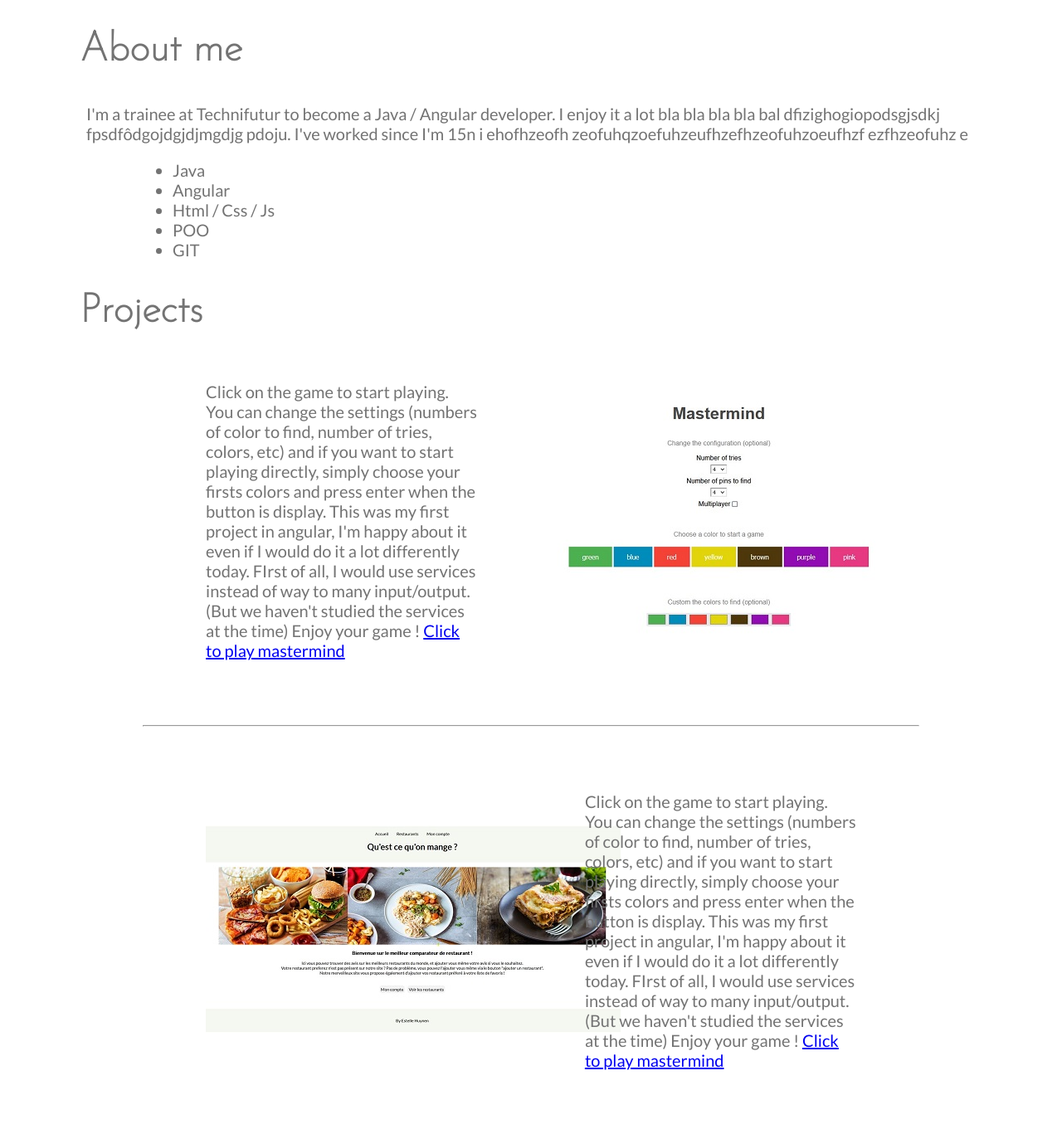
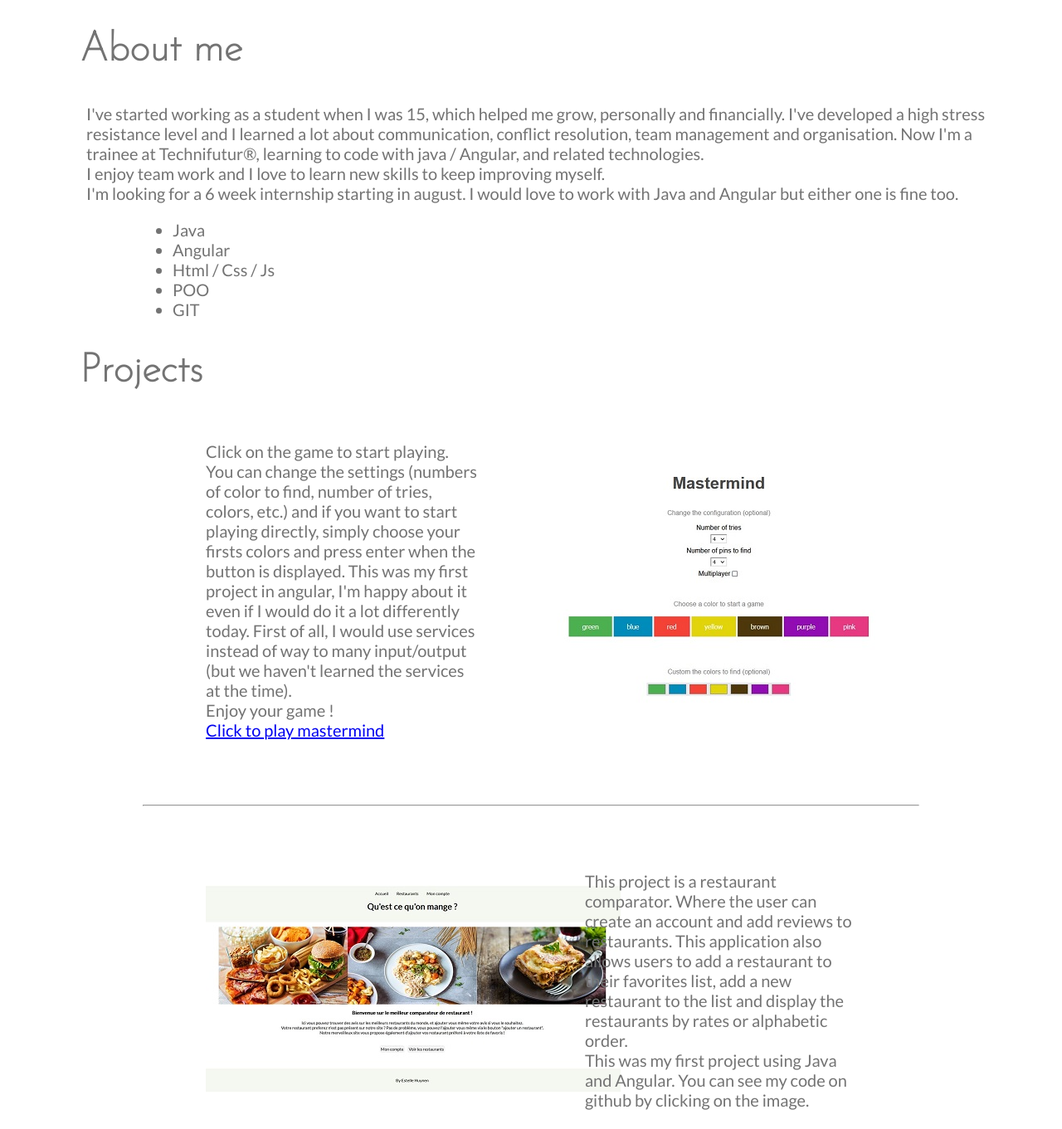
Before and after one commit to Esthuy/esthuy.github.io, a plain HTML site: page index.html in a window 1280 px wide. Shown: the part 800-2161 px from the top of the page at 83% size. Drawn offline with Linux system fonts and the light colour scheme; a web font is replaced by a local one.

Commit message:
projects

```diff
--- a/index.html
+++ b/index.html
@@ -11,6 +11,8 @@
 
 
     <!-- TODO  Ajouter cercle au dessus de portfolio et ligne de peinture sous titre-->
+    <!-- Titre avec couleur de fond  -->
+    <!-- Revoir orthographe et textes -->
 <header>
     <h2 class="name">Estelle Huynen</h2>
 
@@ -30,8 +32,9 @@
                 </h2>
             </div>
 
-            <p class="intro">I'm a junior fullstack developer, currently finishing my training at Technifutur®.
-                I'm working on Java and Angular, and I'm looking for a 6 week internship.
+            <p class="intro">I'm a 25 year old junior fullstack developer, currently finishing my training at Technifutur®.
+                I'm working on Java and Angular, and I enjoy it a lot.
+                <br>
                 Here you will find my resume and my latest projects.
             </p>
         </div>
@@ -50,9 +53,14 @@
 
     <div class="aboutMe">
         <div>
-            <p>I'm a trainee at Technifutur to become a Java / Angular developer. I enjoy it a lot bla bla bla bla bal dfizighogiopodsgjsdkj
-            fpsdfôdgojdgjdjmgdjg pdoju. I've worked since I'm 15n i ehofhzeofh zeofuhqzoefuhzeufhzefhzeofuhzoeufhzf
-            ezfhzeofuhz e</p>
+            <p>I've started working as a student when I was 15, which helped me grow, personally and financially.
+                I've developed a high stress resistance level and I learned a lot about communication, conflict resolution, team management and organisation.
+                Now I'm a trainee at Technifutur®,  learning to code with java / Angular, and related technologies.
+                <br>
+                I enjoy team work and I love to learn new skills to keep improving myself.
+                <br>
+                I'm looking for a 6 week internship starting in august. I would love to work with Java and Angular but either one is fine too.
+            </p>
         </div>
 
         <div class="skills">
@@ -75,11 +83,11 @@
 
         <div class="container_project">
 
-            <p class="text" >Click on the game to start playing. You can change the settings (numbers of color to find, number of tries, colors, etc)
-                and if you want to start playing directly, simply choose your firsts colors and press enter when the button is display.
-                This was my first project in angular, I'm happy about it even if I would do it a lot differently today. FIrst of all, I would use services
-                instead of way to many input/output. (But we haven't studied the services at the time)
-                Enjoy your game !
+            <p class="text" >Click on the game to start playing. You can change the settings (numbers of color to find, number of tries, colors, etc.)
+                and if you want to start playing directly, simply choose your firsts colors and press enter when the button is displayed.
+                This was my first project in angular, I'm happy about it even if I would do it a lot differently today. First of all, I would use services
+                instead of way to many input/output (but we haven't learned the services at the time). <br>
+                Enjoy your game ! <br>
                 <a target="_blank" href="https://esthuy.github.io/mastermind/">Click to play mastermind</a>
             </p>
 
@@ -93,16 +101,15 @@
 
         <div class="container_project reversed">
 
-            <p class="text" >Click on the game to start playing. You can change the settings (numbers of color to find, number of tries, colors, etc)
-                and if you want to start playing directly, simply choose your firsts colors and press enter when the button is display.
-                This was my first project in angular, I'm happy about it even if I would do it a lot differently today. FIrst of all, I would use services
-                instead of way to many input/output. (But we haven't studied the services at the time)
-                Enjoy your game !
-                <a target="_blank" href="https://esthuy.github.io/mastermind/">Click to play mastermind</a>
+            <p class="text" >
+                This project is a restaurant comparator. Where the user can create an account and add reviews to restaurants.
+                This application also allows users to add a restaurant to their favorites list, add a new restaurant to the list and display the restaurants by rates or alphabetic order.
+                <br>
+                This was my first project using Java and Angular. You can see my code on github by clicking on the image.
             </p>
 
 
-        <a href="https://esthuy.github.io/mastermind/" class="image">
+        <a href="https://github.com/Esthuy/restaurant" class="image">
             <img src="img/restaurant.jpg" class="imgProject">
         </a>
         </div>
@@ -112,18 +119,16 @@
 
         <div class="container_project">
 
-            <p class="text" >Click on the game to start playing. You can change the settings (numbers of color to find, number of tries, colors, etc)
-                and if you want to start playing directly, simply choose your firsts colors and press enter when the button is display.
-                This was my first project in angular, I'm happy about it even if I would do it a lot differently today. FIrst of all, I would use services
-                instead of way to many input/output. (But we haven't studied the services at the time)
-                Enjoy your game !
-                <a target="_blank" href="https://esthuy.github.io/mastermind/">Click to play mastermind</a>
+            <p class="text">
+                Here is a small project on angular with a json database.
+                It's a task list that allow you to add a new task, display the list (with pagination, order, and a searsh bar) or a single task (and to delete or modify it). <br>
+                <a target="_blank" href="https://esthuy.github.io/mastermind/">Go to tasklist</a>
             </p>
 
+            <a href="https://esthuy.github.io/mastermind/" class="image">
+                <img src="img/taskList.jpg" class="imgProject">
+            </a>
 
-        <a href="https://esthuy.github.io/mastermind/" class="image">
-            <img src="img/taskList.jpg" class="imgProject">
-        </a>
         </div>
 
 
```
